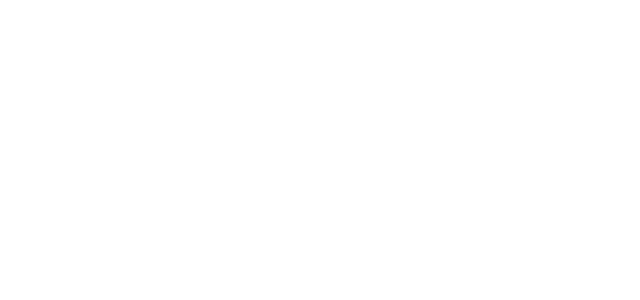
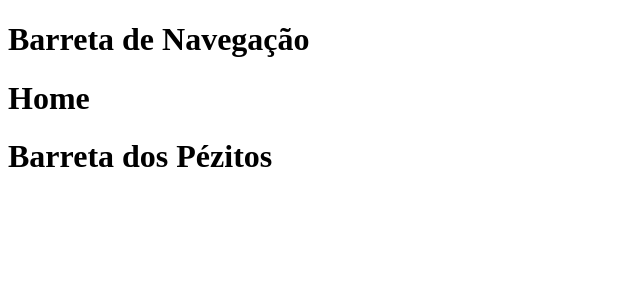
Before and after one commit to ArmandoFigueiredo/Projeto2-CharacterBuild, a React (Create React App) app: page / in a window 1280 px wide. Shown: the top 300 px of the page, without its empty margins (0-640 px from the left). Built offline with nearby package versions, Linux system fonts and the light colour scheme.

Commit message:
estrutura básica - Home

```diff
--- a/src/App.js
+++ b/src/App.js
@@ -1,9 +1,16 @@
+import {Routes, Route} from "react-router-dom"
+import {Home} from "./pages/Home"
+
+
+
 
 function App() {
-  return (
-    <div className="App">
+  return (<>
+    <Routes>
+      <Route path="/" element={<Home/>} />
+    </Routes>
 
-    </div>
+    </>
   );
 }
 
--- a/src/components/Footer/index.js
+++ b/src/components/Footer/index.js
@@ -0,0 +1,5 @@
+export function Footer(){
+    return(<>
+        <h1>Barreta dos Pézitos</h1>
+        </>)
+}
--- a/src/components/Navbar/index.js
+++ b/src/components/Navbar/index.js
@@ -0,0 +1,5 @@
+export function NavBar(){
+    return(<>
+        <h1>Barreta de Navegação</h1>
+        </>)
+}
--- a/src/pages/Home/index.js
+++ b/src/pages/Home/index.js
@@ -0,0 +1,12 @@
+import {NavBar} from "../../components/Navbar"
+import {Footer} from "../../components/Footer"
+
+export function Home () {
+    return (<>
+
+    <NavBar />
+    <h1>Home</h1>
+    <Footer />
+
+    </>)
+ }
```
